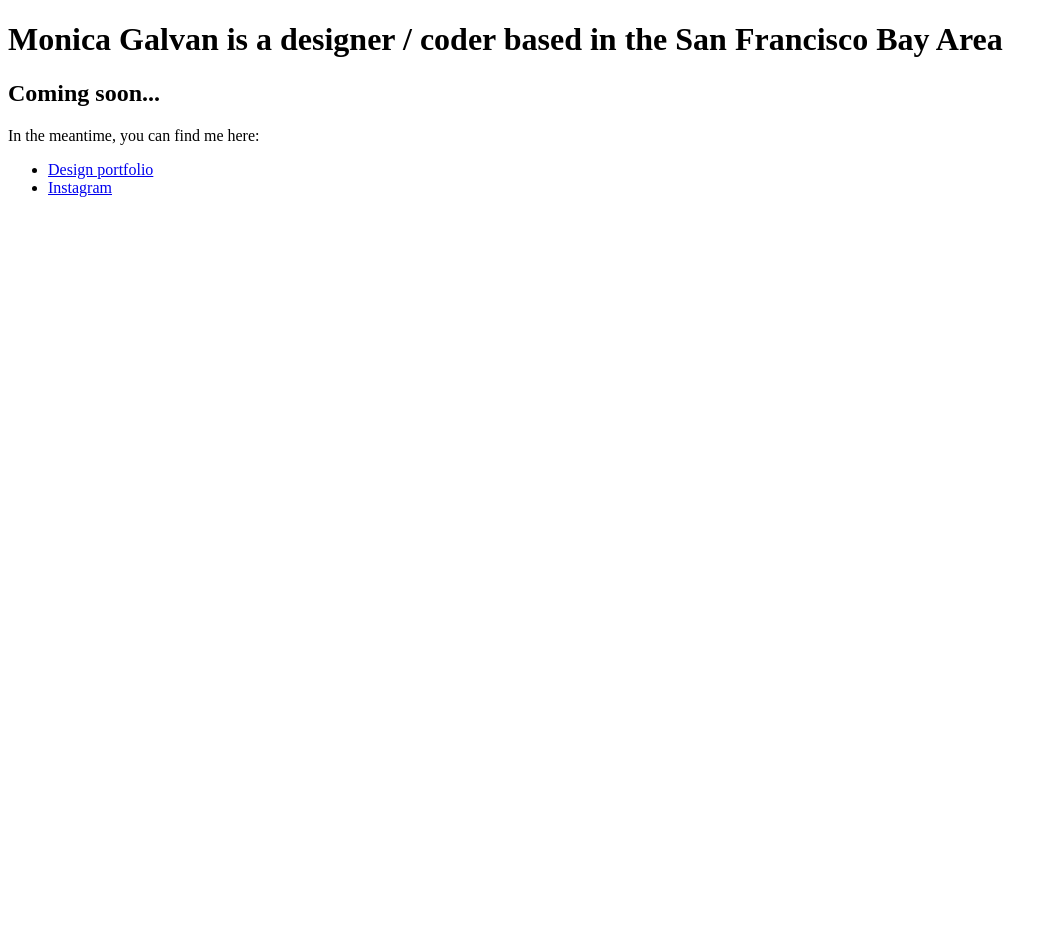
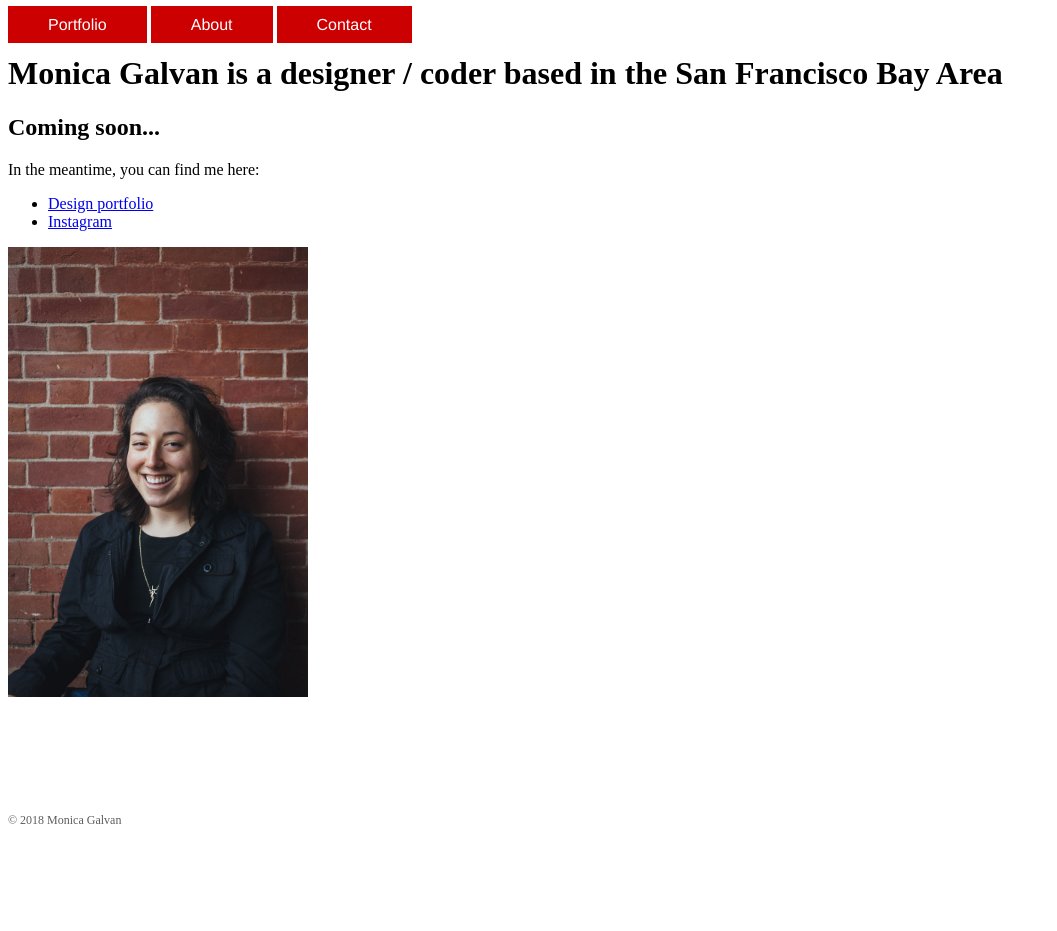
Before and after one commit to monicagalvan/monicagalvan.github.io, a plain HTML site: page index.html in a window 1280 px wide. Shown: the whole page, without its empty margins (0-1057 px from the left). Before the commit the page ends 800 px from the top, so only its background shows below. Drawn offline with Linux system fonts and the light colour scheme.

Commit message:
Add CSS and contact page

```diff
--- /dev/null
+++ b/css/styles.css
@@ -0,0 +1,44 @@
+/* CSS comment */
+
+.nav {
+  list-style: none;
+  padding-left: 0;
+}
+
+.nav li {
+  display: inline-block;
+}
+
+.nav a {
+  background-color: #c00;
+  color: #fff;
+  font-family: Helvetica, sans-serif;
+  padding: 10px 40px;
+  text-decoration: none;
+}
+
+.nav a:hover {
+  background-color: #000;
+}
+
+.button {
+  background-color: #000;
+  color: #fff;
+  font-family: Helvetica, sans-serif;
+  padding: 10px 40px;
+  text-decoration: none;
+}
+
+.button:hover {
+  background-color: #c00;
+}
+
+.footer p {
+  color: #5d5d5d;
+  font-size: 12px;
+  padding: 100px 0px;
+}
+
+#profile-image {
+  width: 300px;
+}
--- a/index.html
+++ b/index.html
@@ -1,5 +1,6 @@
 <!doctype html>
 
+<!-- HTML comment -->
 <html lang="en">
   <head>
     <meta charset="utf-8">
@@ -8,9 +9,17 @@
 
     <meta name="description" content="Designer and coder based in the San Francisco Bay Area">
     <meta name="author" content="Monica Galvan">
+
+    <link href="css/styles.css" rel="stylesheet">
   </head>
 
   <body>
+      <ul class="nav">
+        <li><a href="index.html">Portfolio</a></li>
+        <li><a href="about.html">About</a></li>
+        <li><a href="contact.html">Contact</a></li>
+      </ul>
+
     <h1>Monica Galvan is a designer / coder based in the San Francisco Bay Area</h1>
     <h2>Coming soon...</h2>
 
@@ -20,5 +29,12 @@
         <li><a href="https://www.instagram.com/mlynngalvan/" target="_blank">Instagram</a></li>
       </ul>
     </p>
+
+    <img src="img/Monica-Galvan_Profile.jpg" alt="Monica Galvan" id="profile-image">
+
+    <footer class="footer">
+      <p>&copy; 2018 Monica Galvan</p>
+    </footer>
+
   </body>
 </html>
```
Also changed, not shown: contact.html (added, +32 -0 lines), img/Monica-Galvan_Profile.jpg (added), 1 other file.
